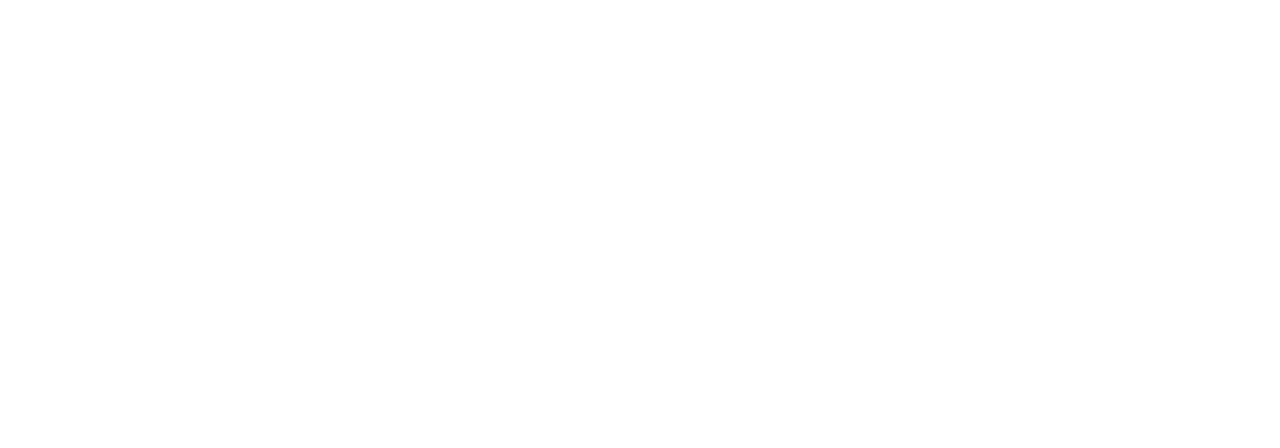
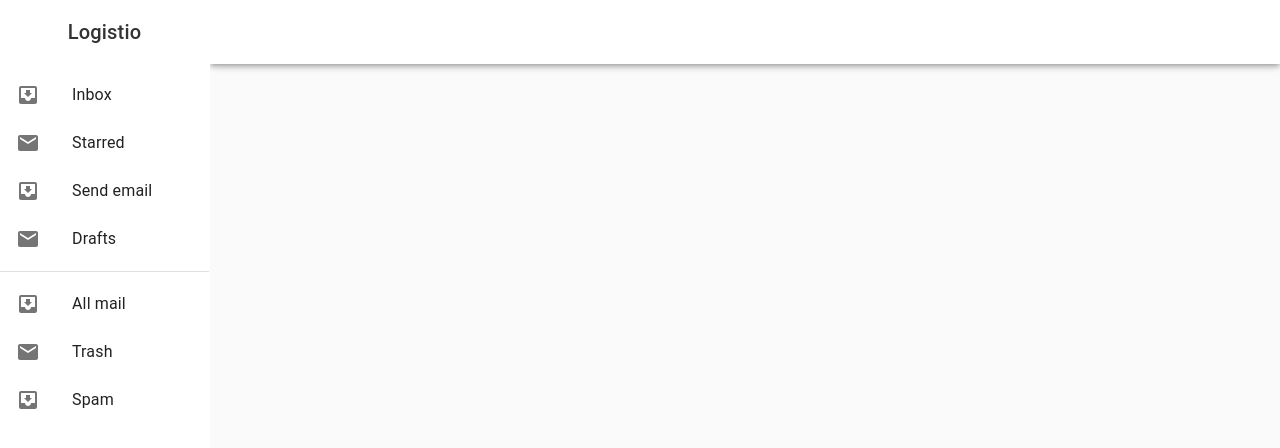
Before and after one commit to Omrani-Mahmoud/salesDemo_front, a React (Create React App) app: page /home in a window 1280 px wide. Shown: the top 448 px of the page. Built offline with nearby package versions, Linux system fonts and the light colour scheme.

Commit message:
add side bar

```diff
--- a/src/App.js
+++ b/src/App.js
@@ -4,6 +4,8 @@
 import { Router, Route, Switch, Redirect,BrowserRouter } from "react-router-dom";
 import { createBrowserHistory } from "history";
 import SignIn from './Sign_in';
+import {ProtectedRoute} from './ProtectedRoute'
+import Dashboard from './Components/Dashboard'
 
 
 const hist = createBrowserHistory();
@@ -15,7 +17,9 @@
     <Router  history={hist}>
        <Switch>
         <Route component={SignIn} exact path='/'/>
-        {/* <ProtectedRoute  component={HomePage}  path='/home' /> */}
+        <Route component={Dashboard} exact path='/home'/>
+
+         {/* <ProtectedRoute  component={Dashboard}  path='/home' /> */}
 
       </Switch>
     </Router>
--- /dev/null
+++ b/src/Components/Dashboard.js
@@ -0,0 +1,12 @@
+import React from 'react'
+import Sidebar from './Dashboard_components/Sidebar'
+
+function Dashboard() {
+    return (
+        <div>
+            <Sidebar />
+        </div>
+    )
+}
+
+export default Dashboard
--- /dev/null
+++ b/src/Components/Dashboard_components/Sidebar.js
@@ -0,0 +1,169 @@
+import React from 'react';
+import PropTypes from 'prop-types';
+import AppBar from '@material-ui/core/AppBar';
+import CssBaseline from '@material-ui/core/CssBaseline';
+import Divider from '@material-ui/core/Divider';
+import Drawer from '@material-ui/core/Drawer';
+import Hidden from '@material-ui/core/Hidden';
+import IconButton from '@material-ui/core/IconButton';
+import InboxIcon from '@material-ui/icons/MoveToInbox';
+import List from '@material-ui/core/List';
+import ListItem from '@material-ui/core/ListItem';
+import ListItemIcon from '@material-ui/core/ListItemIcon';
+import ListItemText from '@material-ui/core/ListItemText';
+import MailIcon from '@material-ui/icons/Mail';
+import MenuIcon from '@material-ui/icons/Menu';
+import Toolbar from '@material-ui/core/Toolbar';
+import Typography from '@material-ui/core/Typography';
+import { makeStyles, useTheme } from '@material-ui/core/styles';
+
+const drawerWidth = 210;
+
+const useStyles = makeStyles((theme) => ({
+  root: {
+    display: 'flex',
+  },
+  drawer: {
+    [theme.breakpoints.up('sm')]: {
+      width: drawerWidth,
+      flexShrink: 0,
+    },
+  },
+  appBar: {
+    [theme.breakpoints.up('sm')]: {
+      width: `calc(100% - ${drawerWidth}px)`,
+      marginLeft: drawerWidth,
+      backgroundColor:'white',
+
+    },
+  },
+  menuButton: {
+    marginRight: theme.spacing(2),
+    [theme.breakpoints.up('sm')]: {
+      display: 'none',
+    },
+
+  },
+  // necessary for content to be below app bar
+  drawerPaper: {
+    width: drawerWidth,
+   borderRightColor:'transparent'
+  },
+  content: {
+    flexGrow: 1,
+    padding: theme.spacing(3),
+  },
+  drawerHeader: {
+    display: 'flex',
+    alignItems: 'center',
+    justifyContent:'center',
+    height:'63px',
+    borderLeftColor:'transparent'
+  },
+}));
+
+function Sidebar(props) {
+  const { window } = props;
+  const classes = useStyles();
+  const theme = useTheme();
+  const [mobileOpen, setMobileOpen] = React.useState(false);
+
+  const handleDrawerToggle = () => {
+    setMobileOpen(!mobileOpen);
+  };
+
+  const drawer = (
+    <div>
+      <div className={classes.toolbar} />
+      <div className={classes.drawerHeader}>
+      <Typography variant="h6" style={{color:'#333'}}>
+            Logistio
+          </Typography>
+        </div>
+      {/* <Divider /> */}
+      <List>
+        {['Inbox', 'Starred', 'Send email', 'Drafts'].map((text, index) => (
+          <ListItem button key={text}>
+            <ListItemIcon>{index % 2 === 0 ? <InboxIcon /> : <MailIcon />}</ListItemIcon>
+            <ListItemText primary={text} />
+          </ListItem>
+        ))}
+      </List>
+      <Divider />
+      <List>
+        {['All mail', 'Trash', 'Spam'].map((text, index) => (
+          <ListItem button key={text}>
+            <ListItemIcon>{index % 2 === 0 ? <InboxIcon /> : <MailIcon />}</ListItemIcon>
+            <ListItemText primary={text} />
+          </ListItem>
+        ))}
+      </List>
+    </div>
+  );
+
+  const container = window !== undefined ? () => window().document.body : undefined;
+
+  return (
+    <div className={classes.root}>
+      <CssBaseline />
+      <AppBar position="fixed" className={classes.appBar}>
+        <Toolbar>
+          <IconButton
+            color="inherit"
+            aria-label="open drawer"
+            edge="start"
+            onClick={handleDrawerToggle}
+            className={classes.menuButton}
+          >
+            <MenuIcon />
+          </IconButton>
+
+
+        </Toolbar>
+
+      </AppBar>
+      <nav className={classes.drawer} aria-label="mailbox folders">
+        {/* The implementation can be swapped with js to avoid SEO duplication of links. */}
+        <Hidden smUp implementation="css">
+          <Drawer
+            container={container}
+            variant="temporary"
+            anchor={theme.direction === 'rtl' ? 'right' : 'left'}
+            open={mobileOpen}
+            onClose={handleDrawerToggle}
+            classes={{
+              paper: classes.drawerPaper,
+            }}
+            ModalProps={{
+              keepMounted: true, // Better open performance on mobile.
+            }}
+          >
+            {drawer}
+          </Drawer>
+        </Hidden>
+        <Hidden xsDown implementation="css">
+          <Drawer
+            classes={{
+              paper: classes.drawerPaper,
+            }}
+            variant="permanent"
+            open
+          >
+            {drawer}
+          </Drawer>
+        </Hidden>
+      </nav>
+
+    </div>
+  );
+}
+
+Sidebar.propTypes = {
+  /**
+   * Injected by the documentation to work in an iframe.
+   * You won't need it on your project.
+   */
+  window: PropTypes.func,
+};
+
+export default Sidebar;
--- /dev/null
+++ b/src/ProtectedRoute.js
@@ -0,0 +1,24 @@
+import React from 'react'
+import {Route,Redirect} from "react-router-dom"
+import auth from './Auth'
+
+export const  ProtectedRoute =({component:Component, ...rest}) =>{
+    return (
+        <Route  {...rest} render={
+            (props)=>{
+                auth.isAuthenticated();
+                if(window.localStorage.getItem("tuabalsilennufh")==='maomhdni')
+                    return <Component {...props}/>
+                else{
+                    return <Redirect to={{
+                        pathname:"/",
+                        state:{
+                            from:props.location
+                        }
+
+                    }} />
+                }
+            }
+        }/>
+    )
+}
--- a/src/Sign_in.js
+++ b/src/Sign_in.js
@@ -42,7 +42,7 @@
     <Typography variant="body2" color="textPrimary" align="center">
       {'Copyright © MartechLabs '}
       <Link color="inherit" href="#">
-        Instalyse
+        Logistio
       </Link>{' '}
       {new Date().getFullYear()}
       {'.'}
@@ -82,7 +82,7 @@
   },
   submit: {
     margin: theme.spacing(3, 0, 2),
-    background:'black',
+    background:'#000046',
     color:'white',
     '&:hover':{
         background:'#373738',
@@ -116,12 +116,12 @@
 
 
   const AuthHandler = ()=>{
-      setloading(true);
-    auth.login(userInfo,()=>{
-        setloading(false);
-       history.push("/home")
-    })
-
+    //   setloading(true);
+    // auth.login(userInfo,()=>{
+    //     setloading(false);
+    //     history.push("/home")
+    // })
+    history.push("/home")
 }
 
   return (
@@ -129,6 +129,7 @@
       <CssBaseline />
       <Grid item xs={false} sm={4} md={7} className={classes.image} />
       <Grid item xs={12} sm={8} md={5} component={Paper} elevation={6} square style={{padding:'50px'}}>
+
         <div className={classes.paper}>
           <Avatar className={classes.avatar}>
             <TransformIcon />
@@ -164,10 +165,7 @@
               className={classes.txtInput}
               onChange={(e)=>{dispatch({type:'password',value:e.target.value})}}
             />
-            <FormControlLabel
-              control={<Checkbox value="remember" color="primary" />}
-              label="Remember me"
-            />
+
             <Button
                 onClick={AuthHandler}
                 fullWidth
```
